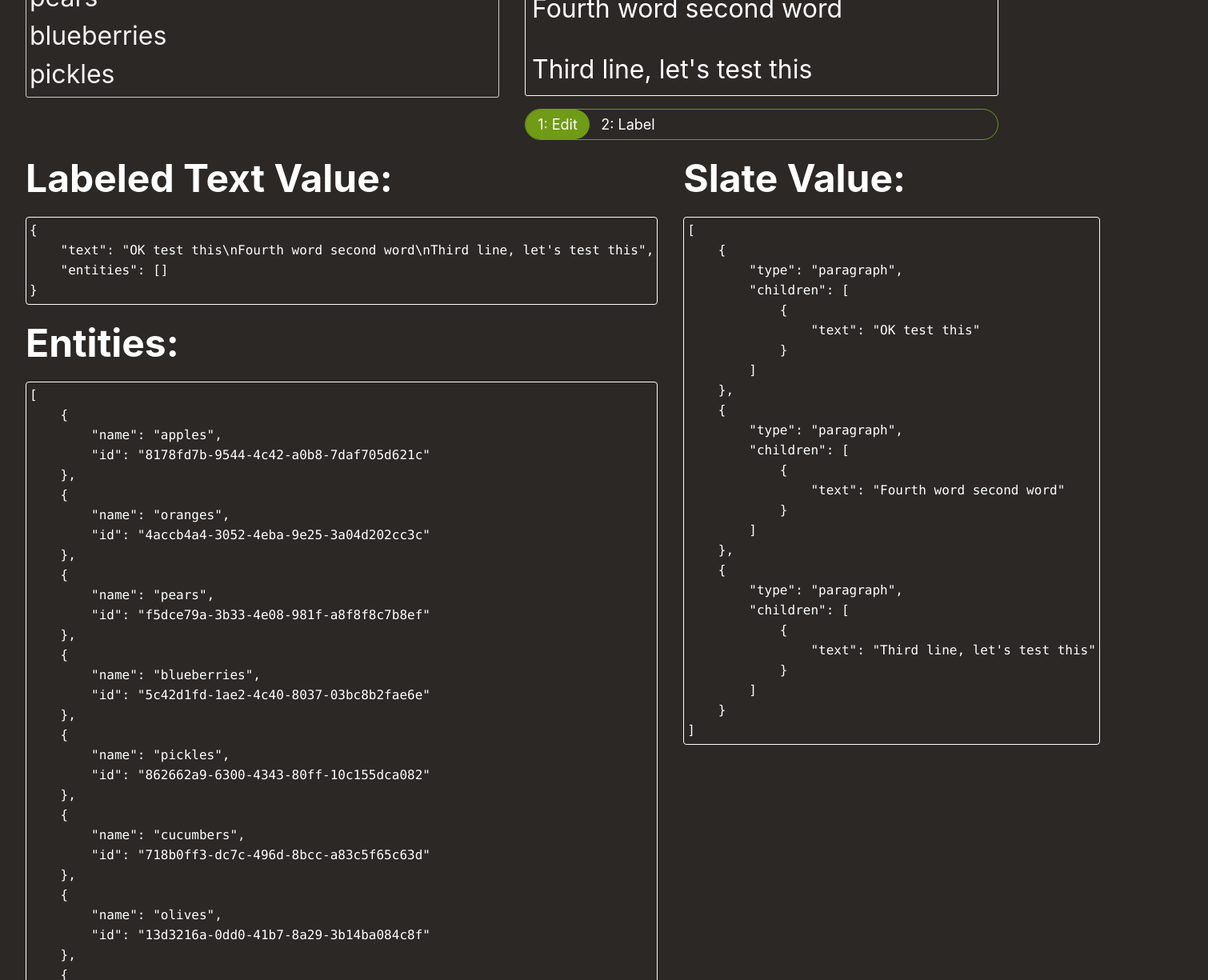
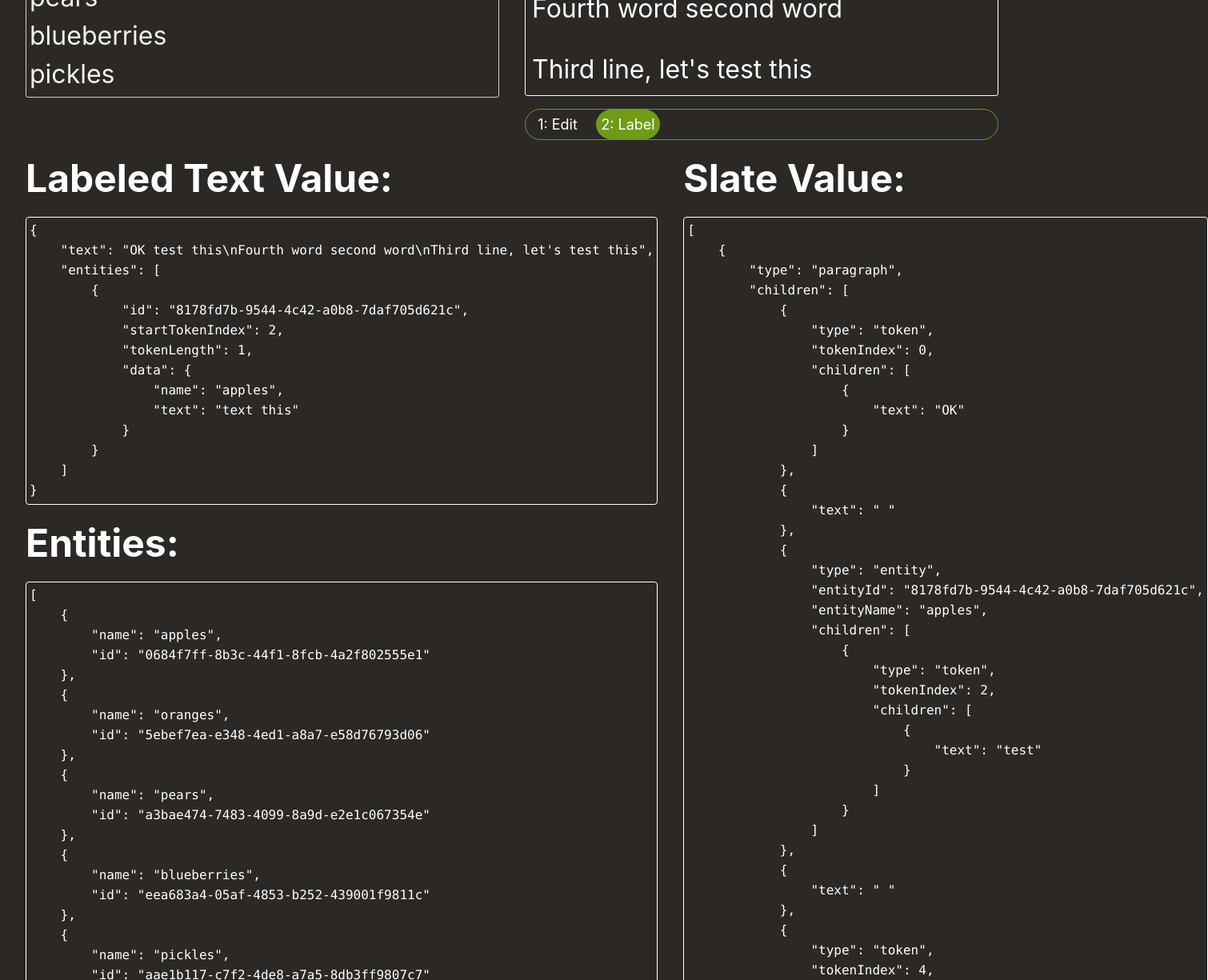
Before and after one commit to mattmazzola/slate-entity-labeler-next, a React (Create React App) app: page / in a window 1280 px wide. Shown: the part 400-1625 px from the top of the page at 80% size, 1510 px wide, since content can reach past the window. Built offline with nearby package versions, Linux system fonts and the light colour scheme.

Commit message:
Allow setting initial entities
- Clean up styling
- Clean up types and code warningss

```diff
--- a/src/App.tsx
+++ b/src/App.tsx
@@ -1,6 +1,6 @@
 import React from 'react'
 import styled from 'styled-components'
-import EntityLabeler, { CustomElement, LabeledEntity, LabelMode, EntityData, Entity, LabeledText } from './components/EntityLabeler'
+import EntityLabeler, { CustomElement, LabelMode, EntityData, Entity, LabeledText } from './components/EntityLabeler'
 import SliderOptions from './components/SliderOptions'
 import { v4 as uuid } from 'uuid'
 
@@ -10,10 +10,7 @@ Fourth word second word
 Third line, let's test this
 `.trim()
 
-const defaultLabeledText: LabeledText<EntityData> = {
-  text: defaultText,
-  entities: []
-}
+
 
 const defaultOptions = `
 apples
@@ -28,9 +25,40 @@ watermelons
 plums
 `.trim()
 
+const defaultEntities = defaultOptions.split('\n')
+  .filter(o => o.length > 0)
+  .map<Entity>((o, i) => {
+    return {
+      name: o,
+      id: uuid()
+    }
+  })
+
 const App: React.FC = () => {
-  const [labeledText, setLabeledText] = React.useState<LabeledText<EntityData>>(defaultLabeledText)
-  const [labelMode, setLabelMode] = React.useState<LabelMode>(LabelMode.EditText)
+  const [entities, setEntities] = React.useState(defaultEntities)
+  const [labeledText, setLabeledText] = React.useState<LabeledText<EntityData>>(() => {
+    const firstEntity = entities[0]
+    return {
+      text: defaultText,
+      entities: [
+        {
+          id: firstEntity.id,
+          startTokenIndex: 2,
+          tokenLength: 1,
+          data: {
+            name: firstEntity.name,
+            text: "text this"
+          }
+        }
+      ]
+    }
+  })
+
+  const [labelMode, setLabelMode] = React.useState<LabelMode>(() => {
+    return labeledText.entities.length > 0
+      ? LabelMode.Label
+      : LabelMode.EditText
+  })
   const [value, setValue] = React.useState<CustomElement[] | undefined>()
   const [optionString, setOptionsString] = React.useState(defaultOptions)
 
@@ -61,14 +89,19 @@ const App: React.FC = () => {
     }
   ]
 
-  const entities = React.useMemo(() => optionString.split('\n')
+
+  React.useEffect(() => {
+    const newEntities = optionString.split('\n')
       .filter(o => o.length > 0)
       .map<Entity>((o, i) => {
         return {
           name: o,
           id: uuid()
         }
-    }), [optionString])
+      })
+
+    setEntities(newEntities)
+  }, [optionString])
 
   return (
     <Wrapper>
--- a/src/GlobalStyles.tsx
+++ b/src/GlobalStyles.tsx
@@ -63,7 +63,7 @@ const GlobalStyles = createGlobalStyle`
     }
 
     body {
-        scrollbar-color: red blue;
+        scrollbar-color: var(--color-gray-900) var(--color-gray-300);
     }
 
     ::-webkit-scrollbar {
--- a/src/components/EntityLabeler/CustomElements/EntityElement.tsx
+++ b/src/components/EntityLabeler/CustomElements/EntityElement.tsx
@@ -59,6 +59,7 @@ const EntityName = styled.div`
     color: var(--color-entities-name);
     max-width: 100%;
     overflow: hidden;
+    border-radius: 6px;
 
     ::before {
         content: attr(data-name);
--- a/src/components/EntityLabeler/EntityLabeler.tsx
+++ b/src/components/EntityLabeler/EntityLabeler.tsx
@@ -4,7 +4,7 @@ import { Ancestor, BaseSelection, createEditor, Node, NodeEntry, Path, Point, Ra
 import { Slate, Editable, withReact, DefaultElement, RenderElementProps } from 'slate-react'
 
 import { convertEntitiesAndTextToTokenizedEditorValue, isGivenElementChildOfOtherElement, CustomEditor, CustomText, deserialize, debounce, CustomElement, serialize, withLabels } from './utils'
-import { DebugMode, LabeledEntity, LabelMode, EntityData, Entity } from './models'
+import { DebugMode, LabelMode, EntityData, Entity } from './models'
 import { EntityPicker, PickerProps } from './EntityPicker'
 import { TokenElement, EntityElement, ParagraphElement } from './CustomElements'
 import { LabeledText } from '.'
@@ -106,7 +106,11 @@ const EntityLabeler: React.FC<Props> = props => {
 
     }, 300), [])
 
-    const [slateValue, setSlateValue] = React.useState<CustomElement[]>(deserialize(props.labeledText.text))
+    const [slateValue, setSlateValue] = React.useState<CustomElement[]>(() => {
+        return props.labelMode === LabelMode.Label
+            ? convertEntitiesAndTextToTokenizedEditorValue(props.labeledText)
+            : deserialize(props.labeledText.text)
+    })
     const lastLabelModeRef = React.useRef<LabelMode | undefined>()
     const lastNonNullSelectionRef = React.useRef<BaseSelection>(null)
 
@@ -125,7 +129,7 @@ const EntityLabeler: React.FC<Props> = props => {
                     const newSlateValue = deserialize(serializedValue)
                     setSlateValue(newSlateValue)
 
-                    // Get new lableed text value with reset entities
+                    // Get new labeled text value with reset entities
                     const newLabeledText: LabeledText<EntityData> = {
                         text: serializedValue,
                         entities: []
@@ -344,7 +348,7 @@ function expandSelection(
     endTokenEntry: NodeEntry<Ancestor>,
     editor: CustomEditor
 ) {
-    const [_, startTokenPath] = startTokenEntry
+    const [, startTokenPath] = startTokenEntry
     // Get point at start of start token
     const startPoint: Point = {
         path: startTokenPath,
--- a/src/components/EntityLabeler/EntityPicker.tsx
+++ b/src/components/EntityLabeler/EntityPicker.tsx
@@ -63,7 +63,7 @@ export const EntityPicker = React.forwardRef<HTMLDivElement, Props>((props, forw
         if (optionsRef.current) {
             scrollHighlightedElementIntoView(optionsRef.current)
         }
-    }, [highlightIndex, optionsRef.current])
+    }, [highlightIndex])
 
     const onPickerKeyDown: React.KeyboardEventHandler<HTMLDivElement> = event => {
         switch (event.key) {
@@ -138,7 +138,7 @@ const Wrapper = styled.div<PickerProps>`
     max-width: 300px;
     max-height: 200px;
     padding: 0.25em;
-    z-index: 1;
+    z-index: 3;
 
     opacity: var(--opacity);
     transform: scale(var(--scale));
@@ -154,10 +154,12 @@ const Wrapper = styled.div<PickerProps>`
     top: var(--top);
     left: var(--left);
     overscroll-behavior: contain;
+    isolation: isolate;
 `
 
 const Input = styled.input`
     border: 1px solid var(--color-gray-500);
+    border-radius: 3px;
     padding: 0.25em;
 
     :focus {
@@ -169,6 +171,22 @@ const OptionsList = styled.div`
     display: flex;
     flex-direction: column;
     overflow: auto;
+
+    scrollbar-color: var(--color-gray-900) var(--color-gray-300);
+
+    ::-webkit-scrollbar {
+        width: 10px;
+        background-color: white;
+    }
+    ::-webkit-scrollbar-thumb {
+        background-color: var(--color-gray-300);
+        border: 2px solid var(--color-gray-300);
+        border-radius: 1000px;
+    }
+    ::-webkit-scrollbar-thumb:hover {
+        background-color: var(--color-gray-500);
+        border-color: var(--color-gray-500);
+    }
 `
 
 const OptionElement = styled.button<{ highlighted: boolean }>`
@@ -177,6 +195,9 @@ const OptionElement = styled.button<{ highlighted: boolean }>`
     border: none;
     border-radius: 3px;
     transition: background 0.6s ease-out;
+    font: 12px;
+    line-height: 1.2;
+    background: transparent;
 
     &[data-is-highlighted="true"],
     :focus {
--- a/src/components/EntityLabeler/usePicker.ts
+++ b/src/components/EntityLabeler/usePicker.ts
@@ -73,7 +73,7 @@ export const usePicker = (
         fuseRef.current.setCollection(options)
         const matchedOptions = getMatchedOptions(searchText, options, fuseRef.current, maxDisplayedOptions)
         setMatchedOptions(matchedOptions)
-    }, [options.length, searchText, maxDisplayedOptions])
+    }, [options, searchText, maxDisplayedOptions])
 
     // Ensure highlight index is within bounds
     React.useEffect(() => {
--- a/src/components/EntityLabeler/utils.ts
+++ b/src/components/EntityLabeler/utils.ts
@@ -89,7 +89,7 @@ export const CustomEditor = {
                 }
 
                 // If you only select a single token, Transforms.wrapNodes will wrap the text
-                // inside the token nstead of wrapping the token
+                // inside the token instead of wrapping the token
                 // In this case, we get the parent token and then reinsert it into the entity
                 else {
                     const parent = Node.parent(editor, path)
@@ -294,23 +294,25 @@ export const tokenizeText = (
 export const convertEntitiesAndTextToTokenizedEditorValue = (
     labeledText: LabeledText<EntityData>
 ) => {
-    const normalizedEntities = normalizeEntities(labeledText.entities)
+    const entities = [...labeledText.entities]
     const lines = labeledText.text.split('\n')
         // Remove blank lines
         .filter(line => line.length > 0)
 
     // Currently tokens are set per line meaning each line resets index
-    // Store last index and incement to have total index
+    // Store last index and increment to have total index
     let lastTokenIndex = 0
-    const tokenizedLlines = lines
+    const tokenizedLines = lines
         .map(line => {
             let tokenizedLine: Token[]
-            [tokenizedLine, lastTokenIndex] = tokenizeText(line, tokenizeRegex, lastTokenIndex)
-            const labeledTokens = labelTokens(tokenizedLine, normalizedEntities)
+            const previousTokenIndex = lastTokenIndex;
+            [tokenizedLine, lastTokenIndex] = tokenizeText(line, tokenizeRegex, previousTokenIndex)
+            const entitiesForLine = entities.filter(e => previousTokenIndex <= e.startTokenIndex && e.startTokenIndex <= lastTokenIndex)
+            const labeledTokens = labelTokens(tokenizedLine, entitiesForLine)
             return labeledTokens
         })
 
-    return convertToSlateValue(tokenizedLlines)
+    return convertToSlateValue(tokenizedLines)
 }
 
 export const normalizeEntities = <T>(x: T): T => { return x }
@@ -426,14 +428,14 @@ export const convertToSlateValue = (tokensWithEntities: TokenOrEntity<EntityData
                         }
                     })
 
-                const entityElemnt: CustomElement = {
+                const entityElement: CustomElement = {
                     type: "entity",
                     entityId: tokenOrEntity.entity.id,
                     entityName: tokenOrEntity.entity.data.name,
                     children: tokenElements
                 }
 
-                tokensOrEntityElements.push(entityElemnt)
+                tokensOrEntityElements.push(entityElement)
             }
             else {
                 if (tokenOrEntity.isSelectable) {
--- a/src/constants.ts
+++ b/src/constants.ts
@@ -23,8 +23,8 @@ export const COLORS = {
     entities: {
         background: `hsl(120deg 50% 80% / 0.2)`,
         border: `hsl(120deg 50% 80% / 0.4)`,
-        name: `hsl(120deg 30% 50%)`,
-        highlight: `hsl(120deg 40% 60%)`,
+        name: `hsl(120deg 43% 55%)`,
+        highlight: `hsl(120deg 45% 65%)`,
     },
     token: {
         base: `hsl(180deg 50% 80% / 0.4)`,
```
Lines whose indentation alone changed are shown as unchanged.
